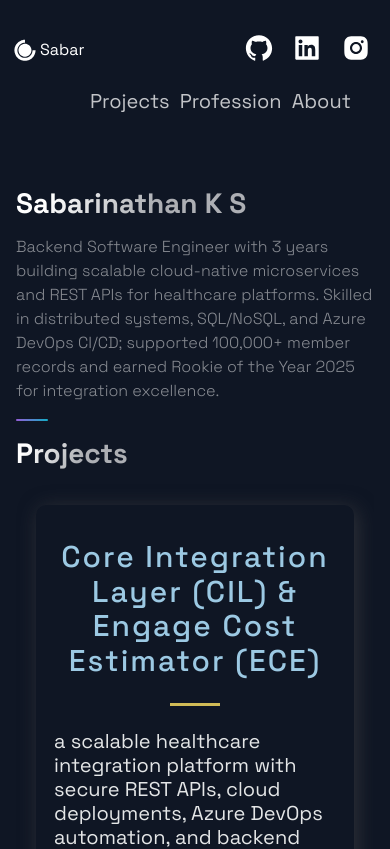
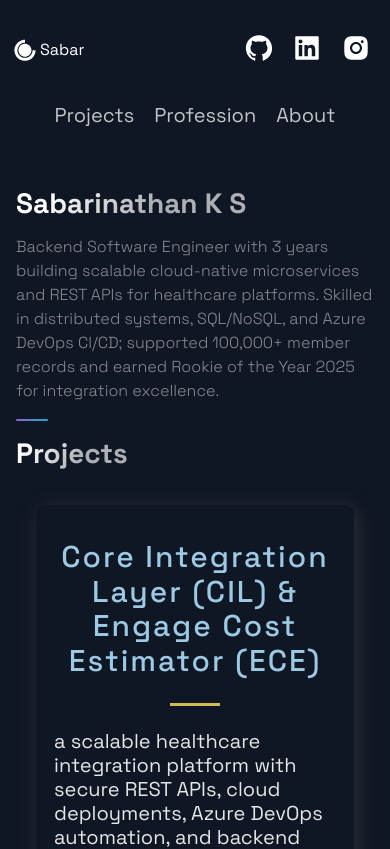
Before and after one commit to sabarinathan145/Flyer, a Next.js app: page / in a window 390 px wide. Shown: the top 849 px of the page. Built offline with nearby package versions, Linux system fonts and the light colour scheme.

Commit message:
Update HeaderStyles for responsive layout adjustments

```diff
--- a/src/components/Header/HeaderStyles.js
+++ b/src/components/Header/HeaderStyles.js
@@ -30,8 +30,19 @@ export const Div2 = styled.div`
   grid-area: 1 / 2 / 2 / 4;
   display: flex;
   justify-content: space-around;
+  @media ${(props) => props.theme.breakpoints.md} {
+    grid-area: 2 / 1 / 3 / 6;
+    justify-content: center;
+    align-items: center;
+    flex-wrap: wrap;
+    gap: 1rem;
+  }
   @media ${(props) => props.theme.breakpoints.sm} {
-    grid-area: 2 / 2 / 3 / 5;
+    grid-area: 2 / 1 / 3 / 6;
+    justify-content: center;
+    align-items: center;
+    flex-wrap: wrap;
+    gap: 1rem;
   }
 `;
 export const Div3 = styled.div`
```
